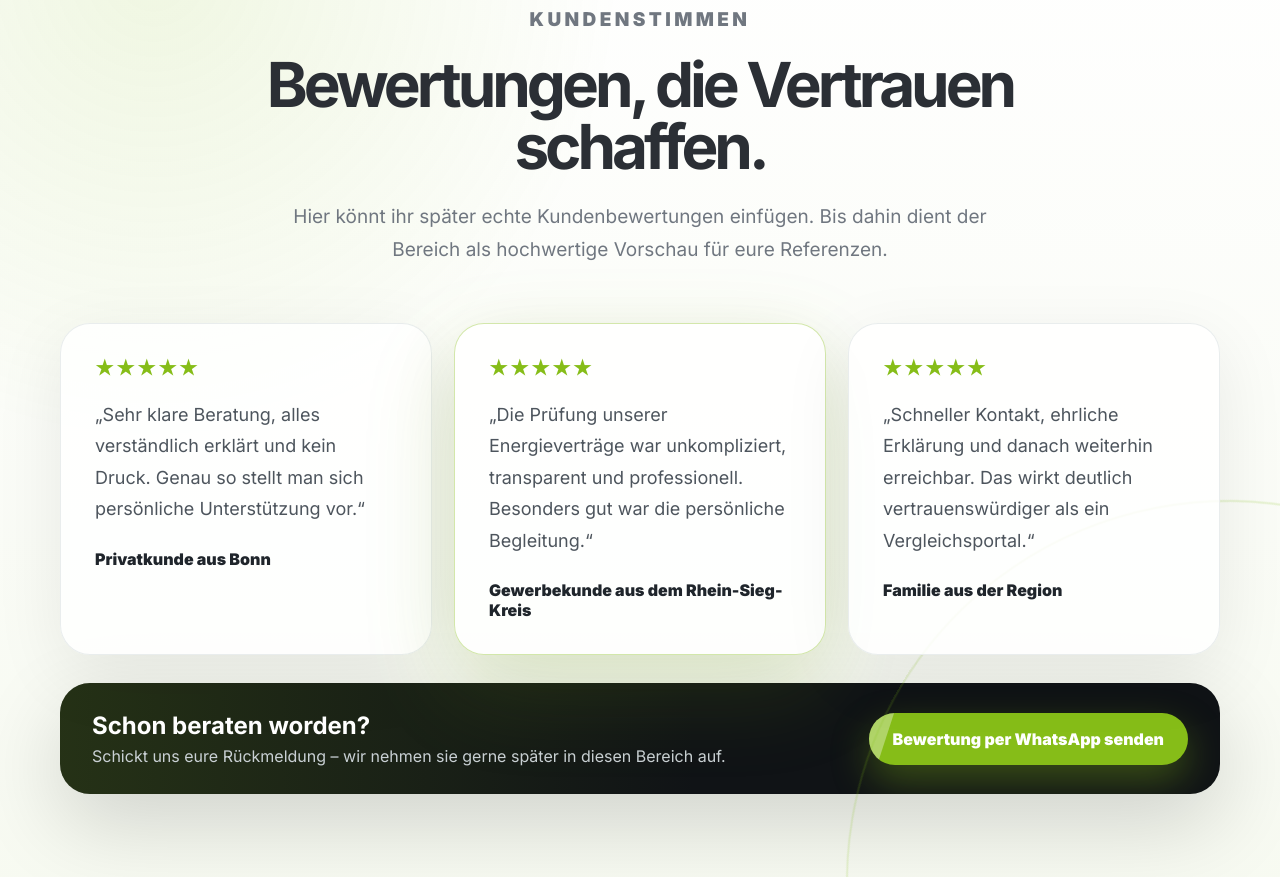
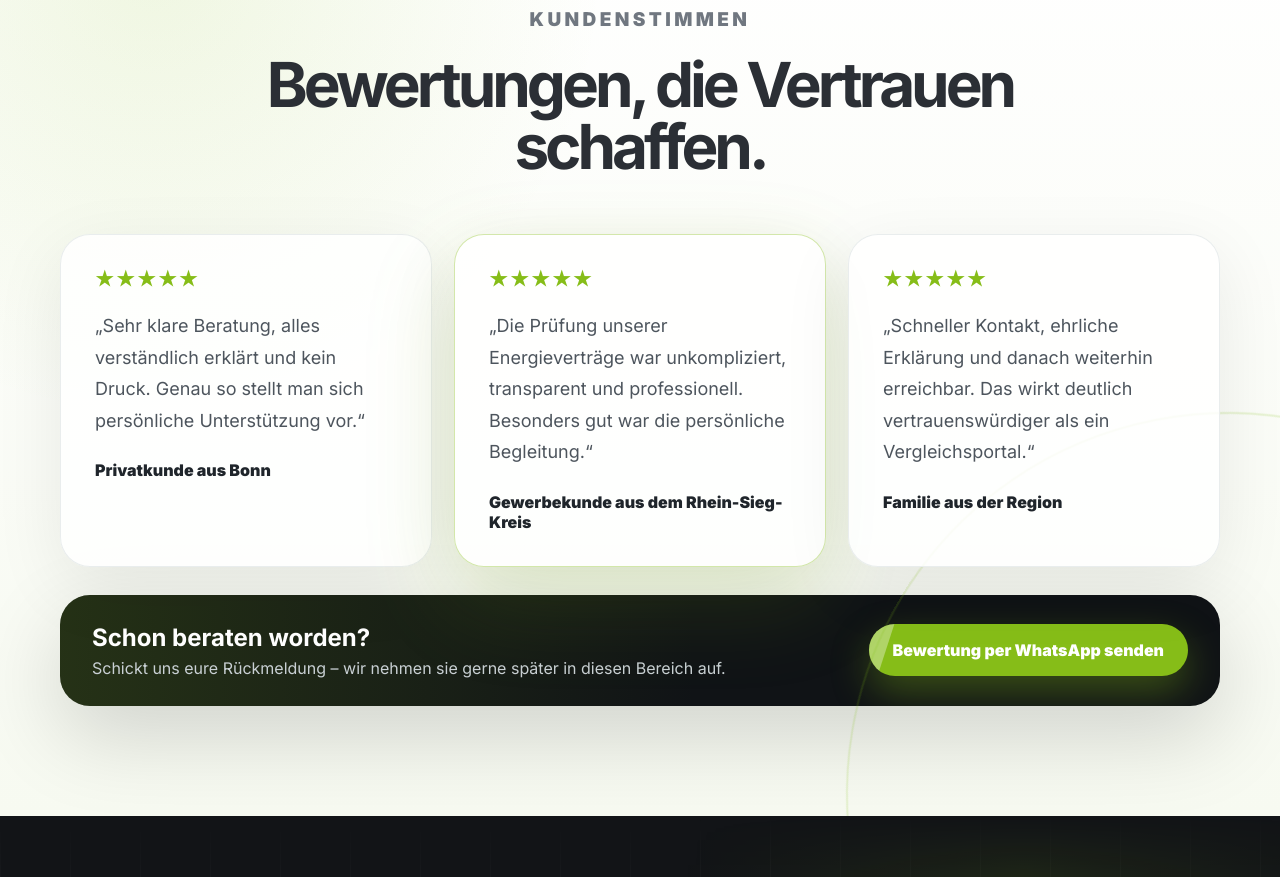
Before and after one commit to vossdickegbr/vossunddicke, a plain HTML site: page index.html in a window 1280 px wide. Shown: the part 4783-5660 px from the top of the page. Drawn offline with Linux system fonts and the light colour scheme.

Commit message:
Update index.html

```diff
--- a/index.html
+++ b/index.html
@@ -138,7 +138,6 @@
         <div class="section-head center reveal">
           <p class="eyebrow">Kundenstimmen</p>
           <h2>Bewertungen, die Vertrauen schaffen.</h2>
-          <p>Hier könnt ihr später echte Kundenbewertungen einfügen. Bis dahin dient der Bereich als hochwertige Vorschau für eure Referenzen.</p>
         </div>
         <div class="testimonial-grid">
           <article class="testimonial-card reveal">
```
